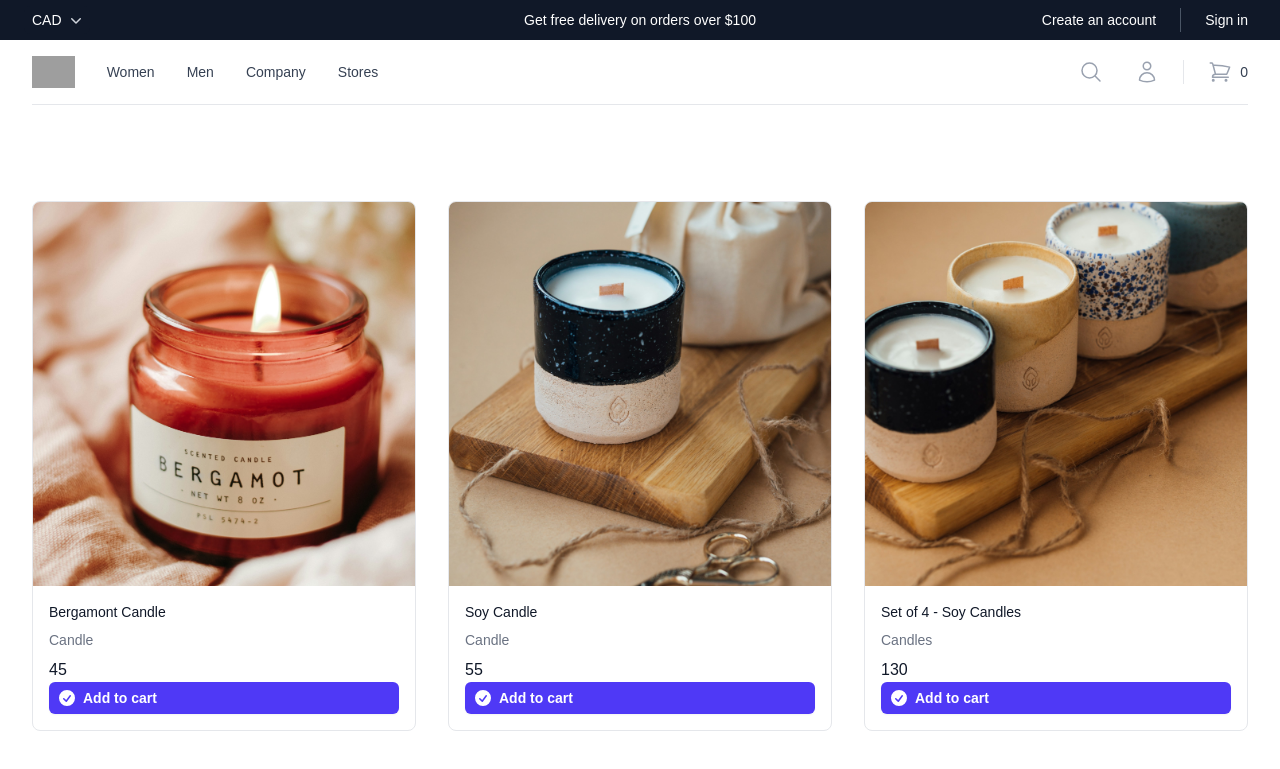
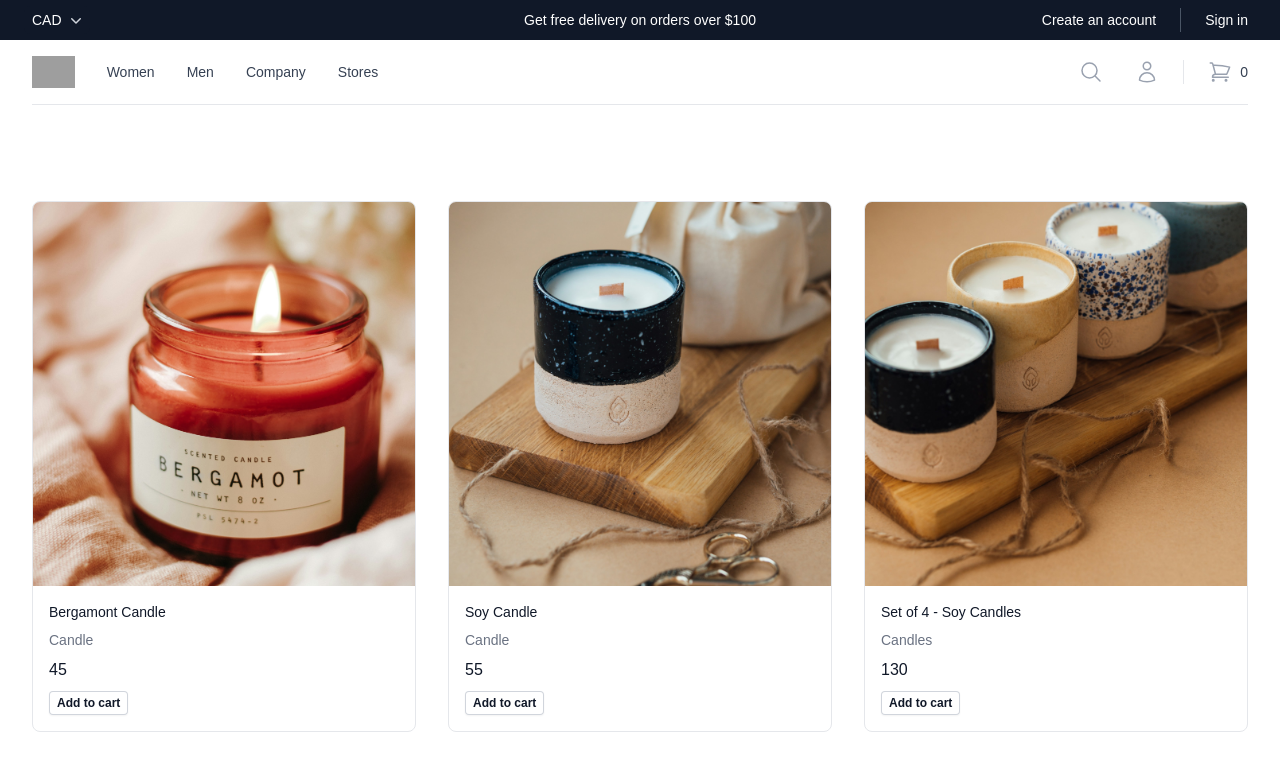
Before and after one commit to Mjoel54/ecommerce-website, a Next.js app: page / in a window 1280 px wide. Shown: the top 769 px of the page. Built offline with nearby package versions, Linux system fonts and the light colour scheme; grey boxes are pictures that could not be loaded.

Commit message:
addToCart and removeFromCart added to buttons

```diff
--- a/src/app/layout.tsx
+++ b/src/app/layout.tsx
@@ -1,18 +1,6 @@
 import type { Metadata } from "next";
-// import { Geist, Geist_Mono } from "next/font/google";
 import "./globals.css";
-import store from "../data/store";
-import { Provider } from "react-redux";
-
-// const geistSans = Geist({
-//   variable: "--font-geist-sans",
-//   subsets: ["latin"],
-// });
-
-// const geistMono = Geist_Mono({
-//   variable: "--font-geist-mono",
-//   subsets: ["latin"],
-// });
+import ClientProvider from "../components/ClientProvider"; // adjust the path as needed
 
 export const metadata: Metadata = {
   title: "Create Next App",
@@ -21,15 +9,13 @@ export const metadata: Metadata = {
 
 export default function RootLayout({
   children,
-}: Readonly<{
+}: {
   children: React.ReactNode;
-}>) {
+}) {
   return (
     <html lang="en">
-      <body
-      // className={`${geistSans.variable} ${geistMono.variable} antialiased`}
-      >
-        <Provider store={store}>{children}</Provider>
+      <body>
+        <ClientProvider>{children}</ClientProvider>
       </body>
     </html>
   );
--- /dev/null
+++ b/src/components/ClientProvider.tsx
@@ -0,0 +1,12 @@
+"use client";
+import React from "react";
+import { Provider } from "react-redux";
+import store from "../data/store";
+
+export default function ClientProvider({
+  children,
+}: {
+  children: React.ReactNode;
+}) {
+  return <Provider store={store}>{children}</Provider>;
+}
--- a/src/components/productList.tsx
+++ b/src/components/productList.tsx
@@ -1,40 +1,17 @@
 "use client";
+
+import { useDispatch, useSelector } from "react-redux";
 import productDataObjects from "../data/products";
-import { CheckCircleIcon } from "@heroicons/react/20/solid";
-
-// const products = [
-//   {
-//     id: 1,
-//     name: "Basic Tee 8-Pack",
-//     href: "#",
-//     price: "$256",
-//     description:
-//       "Get the full lineup of our Basic Tees. Have a fresh shirt all week, and an extra for laundry day.",
-//     options: "8 colors",
-//     imageSrc:
-//       "https://tailwindcss.com/plus-assets/img/ecommerce-images/category-page-02-image-card-01.jpg",
-//     imageAlt:
-//       "Eight shirts arranged on table in black, olive, grey, blue, white, red, mustard, and green.",
-//   },
-//   {
-//     id: 2,
-//     name: "Basic Tee",
-//     href: "#",
-//     price: "$32",
-//     description:
-//       "Look like a visionary CEO and wear the same black t-shirt every day.",
-//     options: "Black",
-//     imageSrc:
-//       "https://tailwindcss.com/plus-assets/img/ecommerce-images/category-page-02-image-card-02.jpg",
-//     imageAlt: "Front of plain black t-shirt.",
-//   },
-//   // More products...
-// ];
-const handleClick = () => {
-  console.log("Add to cart clicked");
-};
+// import { CheckCircleIcon } from "@heroicons/react/20/solid";
+import cartSlice from "../data/cartSlice";
 
 export default function ProductList() {
+  const { cartProductIds } = useSelector((state) => state.cart);
+  const { addToCart, removeFromCart } = cartSlice.actions;
+  const dispatch = useDispatch();
+
+  console.log("cartProductIds", cartProductIds);
+
   return (
     <div className="bg-white">
       <div className="mx-auto max-w-2xl px-4 py-16 sm:px-6 sm:py-24 lg:max-w-7xl lg:px-8">
@@ -49,7 +26,7 @@ export default function ProductList() {
               <img
                 // alt={product.imageAlt}
                 src={product.image.src}
-                className="aspect-3/4 w-full bg-gray-200 object-cover group-hover:opacity-75 sm:aspect-auto sm:h-96"
+                className="aspect-3/4 w-full bg-gray-200 object-cover sm:aspect-auto sm:h-96"
               />
               <div className="flex flex-1 flex-col space-y-2 p-4">
                 <h3 className="text-sm font-medium text-gray-900">
@@ -67,17 +44,26 @@ export default function ProductList() {
                   <p className="text-base font-medium text-gray-900">
                     {product.price}
                   </p>
-                  <button
-                    type="button"
-                    onClick={handleClick}
-                    className="inline-flex items-center gap-x-1.5 rounded-md bg-indigo-600 px-2.5 py-1.5 text-sm font-semibold text-white shadow-xs hover:bg-indigo-500 focus-visible:outline-2 focus-visible:outline-offset-2 focus-visible:outline-indigo-600 cursor-pointer"
-                  >
-                    <CheckCircleIcon
-                      aria-hidden="true"
-                      className="-ml-0.5 size-5"
-                    />
-                    Add to cart
-                  </button>
+                </div>
+                <div>
+                  {!cartProductIds.includes(product.id) && (
+                    <button
+                      type="button"
+                      onClick={() => dispatch(addToCart(product.id))}
+                      className="rounded-sm bg-white px-2 py-1 text-xs font-semibold text-gray-900 ring-1 shadow-xs ring-gray-300 ring-inset hover:bg-gray-50 cursor-pointer"
+                    >
+                      Add to cart
+                    </button>
+                  )}
+                  {cartProductIds.includes(product.id) && (
+                    <button
+                      type="button"
+                      onClick={() => dispatch(removeFromCart(product.id))}
+                      className="rounded-sm bg-white px-2 py-1 text-xs font-semibold text-gray-900 ring-1 shadow-xs ring-gray-300 ring-inset hover:bg-gray-50 cursor-pointer"
+                    >
+                      Remove from cart
+                    </button>
+                  )}
                 </div>
               </div>
             </div>
--- a/src/data/cartSlice.ts
+++ b/src/data/cartSlice.ts
@@ -1,15 +1,21 @@
-import { createSlice } from "@reduxjs/toolkit";
+import { createSlice, PayloadAction } from "@reduxjs/toolkit";
+
+interface CartState {
+  cartProductIds: number[];
+}
+
+const initialState: CartState = {
+  cartProductIds: [],
+};
 
 const cartSlice = createSlice({
   name: "cart",
-  initialState: {
-    cartProductIds: [],
-  },
+  initialState,
   reducers: {
-    addToCart: (state, action) => {
+    addToCart: (state, action: PayloadAction<number>) => {
       state.cartProductIds = [action.payload, ...state.cartProductIds];
     },
-    removeFromCart(state, action) {
+    removeFromCart: (state, action: PayloadAction<number>) => {
       const indexOfId = state.cartProductIds.indexOf(action.payload);
       if (indexOfId !== -1) {
         state.cartProductIds.splice(indexOfId, 1);
@@ -21,6 +27,4 @@ const cartSlice = createSlice({
   },
 });
 
-// const { actions: cartActions, reducer: cartReducer } = cartSlice;
-
 export default cartSlice;
```
Also changed, not shown: tsconfig.json (+8 -1 lines).
